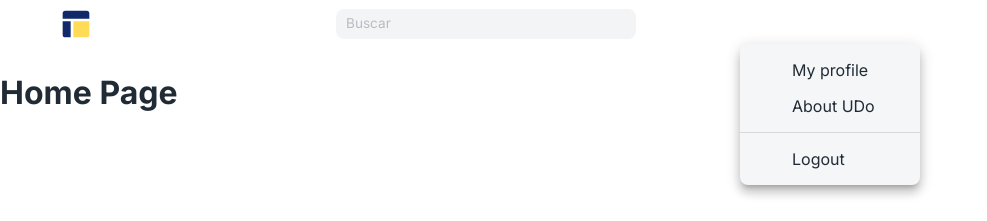
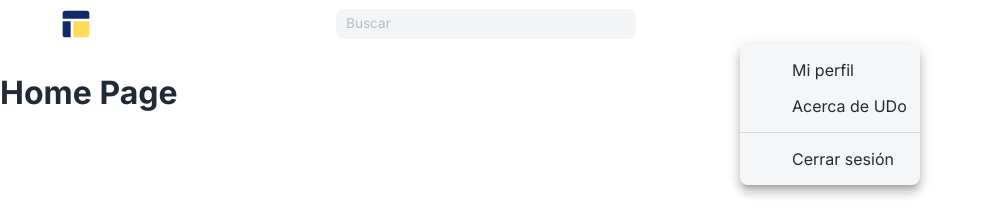
Before and after one commit to JorgeParedesDev/udo-dashboard-app, a React (Vite) app: page / in a window 1280 px wide. Both pictures are taken after a click on the button 900 px from the left and 24 px from the top of the page. Shown: the top 221 px of the page, without its empty margins (0-987 px from the left). Built offline with nearby package versions, Linux system fonts and the light colour scheme; some icons are missing.

Commit message:
i18n(header): add missing translations for UserMenu items

```diff
--- a/src/components/layout/header/UserMenu.tsx
+++ b/src/components/layout/header/UserMenu.tsx
@@ -16,11 +16,14 @@ import LogoutIcon from '@mui/icons-material/Logout';
 
 import { appHeaderStyles } from '../../../styles/layout/app-header.styles';
 import type { AnchorMenuProps } from '../../../types/layout/menu';
+import { useTypedTranslation } from '../../../i18n/useTypedTranslation';
 
 /**
  * Componente exportado que representa el menú desplegable del botón de usuario.
  */
 export const UserMenu = ({ anchorEl, open, onClose }: AnchorMenuProps) => {
+	const { translateText } = useTypedTranslation();
+
 	return (
 		<Menu
 			anchorEl={anchorEl}
@@ -35,14 +38,14 @@ export const UserMenu = ({ anchorEl, open, onClose }: AnchorMenuProps) => {
 				<ListItemIcon>
 					<AccountCircleIcon fontSize='small' />
 				</ListItemIcon>
-				<ListItemText>My profile</ListItemText>
+				<ListItemText>{translateText('header.myProfile')}</ListItemText>
 			</MenuItem>
 
 			<MenuItem onClick={onClose}>
 				<ListItemIcon>
 					<InfoOutlinedIcon fontSize='small' />
 				</ListItemIcon>
-				<ListItemText>About UDo</ListItemText>
+				<ListItemText>{translateText('header.about')}</ListItemText>
 			</MenuItem>
 
 			<Divider sx={appHeaderStyles.userMenuDivider} />
@@ -51,7 +54,7 @@ export const UserMenu = ({ anchorEl, open, onClose }: AnchorMenuProps) => {
 				<ListItemIcon>
 					<LogoutIcon fontSize='small' />
 				</ListItemIcon>
-				<ListItemText>Logout</ListItemText>
+				<ListItemText>{translateText('header.logout')}</ListItemText>
 			</MenuItem>
 		</Menu>
 	);
--- a/src/i18n/locales/en.json
+++ b/src/i18n/locales/en.json
@@ -10,6 +10,8 @@
 		"search": "Search",
 		"slaAlerts": "SLA Alerts",
 		"toggleTheme": "Toggle theme",
-		"user": "User"
+		"user": "User",
+		"myProfile": "My profile",
+		"logout": "Logout"
 	}
 }
--- a/src/i18n/locales/es.json
+++ b/src/i18n/locales/es.json
@@ -10,6 +10,8 @@
 		"search": "Buscar",
 		"slaAlerts": "Alertas SLA",
 		"toggleTheme": "Cambiar tema",
-		"user": "Usuario"
+		"user": "Usuario",
+		"myProfile": "Mi perfil",
+		"logout": "Cerrar sesión"
 	}
 }
```
